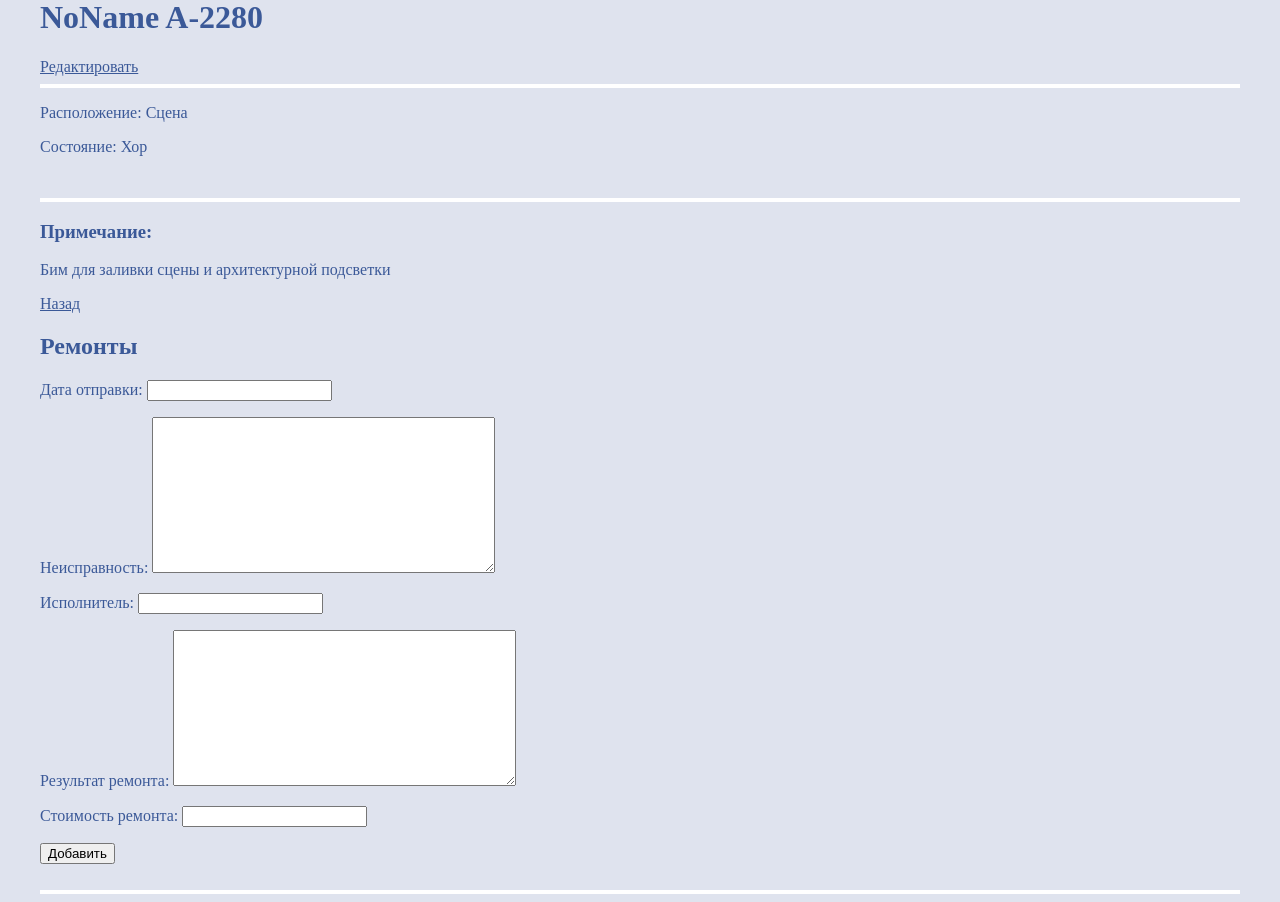
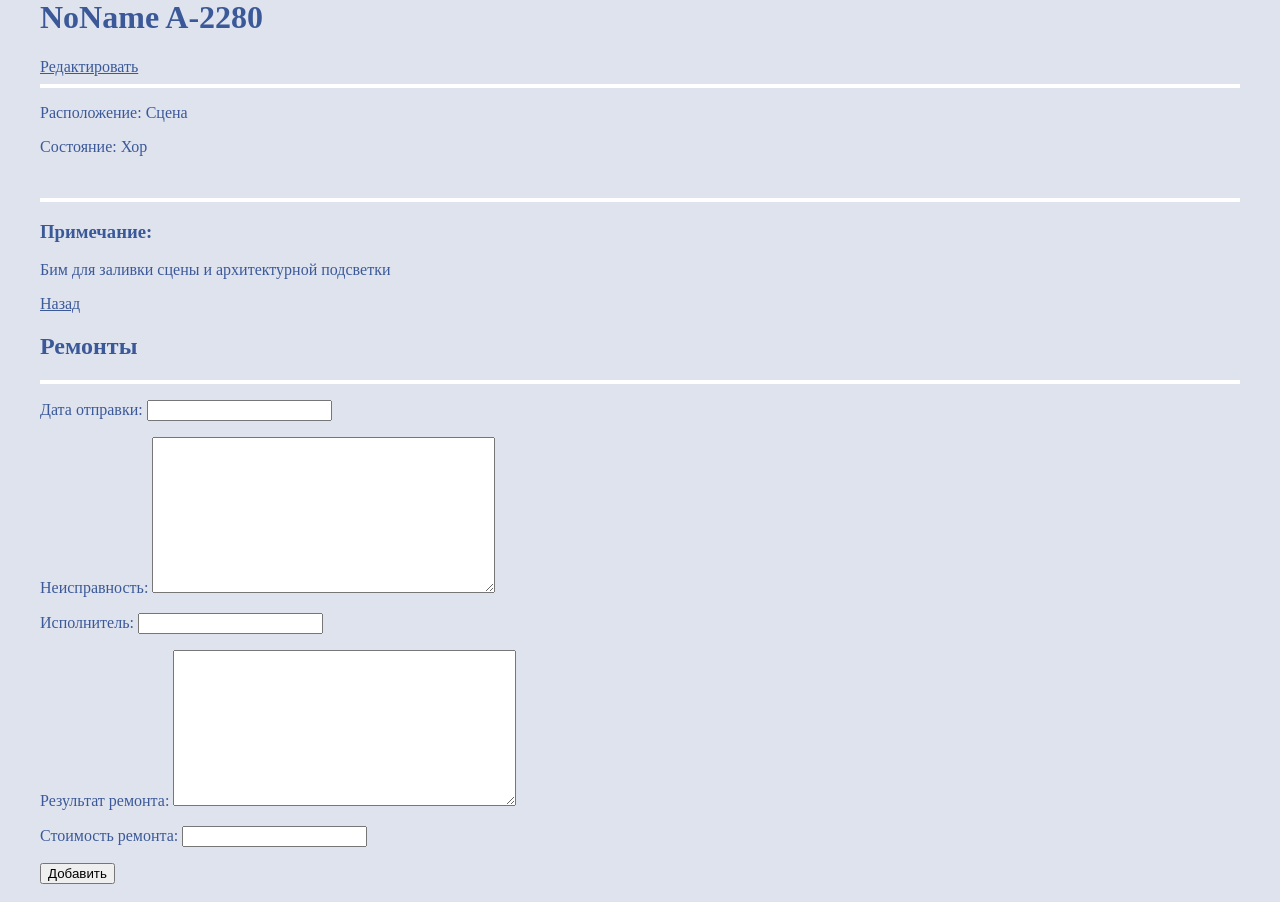
Before and after one commit to igor-kushnarenko/hardware_accounting, a Django app: page /hardwares/2 in a window 1280 px wide. Shown: the part 22-924 px from the top of the page. Run offline with Django 3.2, Linux system fonts and the light colour scheme; data comes from the database, SQL or seed files in the repository.

Commit message:
- небольшие графические изменения;

```diff
--- a/hardware/base/static/base/css/style.css
+++ b/hardware/base/static/base/css/style.css
@@ -1,6 +1,8 @@
 body {
     background: #dfe3ee;
     color: #3b5998;
+    font-family: 'Times New Roman', Times, serif; /* Гарнитура текста */
+    font-size: 100%; /* Размер шрифта в процентах */
 }
 
 .content{
--- a/hardware/base/templates/base/hardware_detail.html
+++ b/hardware/base/templates/base/hardware_detail.html
@@ -11,18 +11,16 @@
 <h3>Примечание: </h3>
 <p>{{ hardware.comment }}</p>
 <p><a href="{% url 'hardware_list' %}">Назад</a></p>
-
 <h2>Ремонты</h2>
+    {% for repair in repairs %}
+        <p>Дата ремонта: {{ repair.date_repair }}</p>
+        <p>Неисправность: {{ repair.problem }}</p>
+    <br>
+    {% endfor %}
+<hr>
 <form method="post">
     {% csrf_token %}
     {{ repair_form.as_p }}
     <button type="submit">Добавить</button>
 </form>
-<br>
-    <hr>
-    {% for repair in repairs %}
-        <p>Дата ремонта: {{ repair.date_repair }}</p>
-        <p>Неисправность: {{ repair.problem }}</p>
-    <br>
-    {% endfor %}
 {% endblock %}
--- a/hardware/base/views.py
+++ b/hardware/base/views.py
@@ -80,5 +80,4 @@ class EditHardwaresView(View):
             context={'hardware_form': hardware_form, 'pk': pk}
         )
 
-# TODO добавить добавление ремонта на странице детальной информации
-# добавить кнопку Удалить на странице детальной информации
+# todo добавить кнопку Удалить на странице детальной информации
```
Also changed, not shown: hardware/base/migrations/0001_initial.py (added), hardware/base/migrations/0002_remove_hardware_year_of_buy.py (added), hardware/base/migrations/0003_auto_20210401_1242.py (added).
